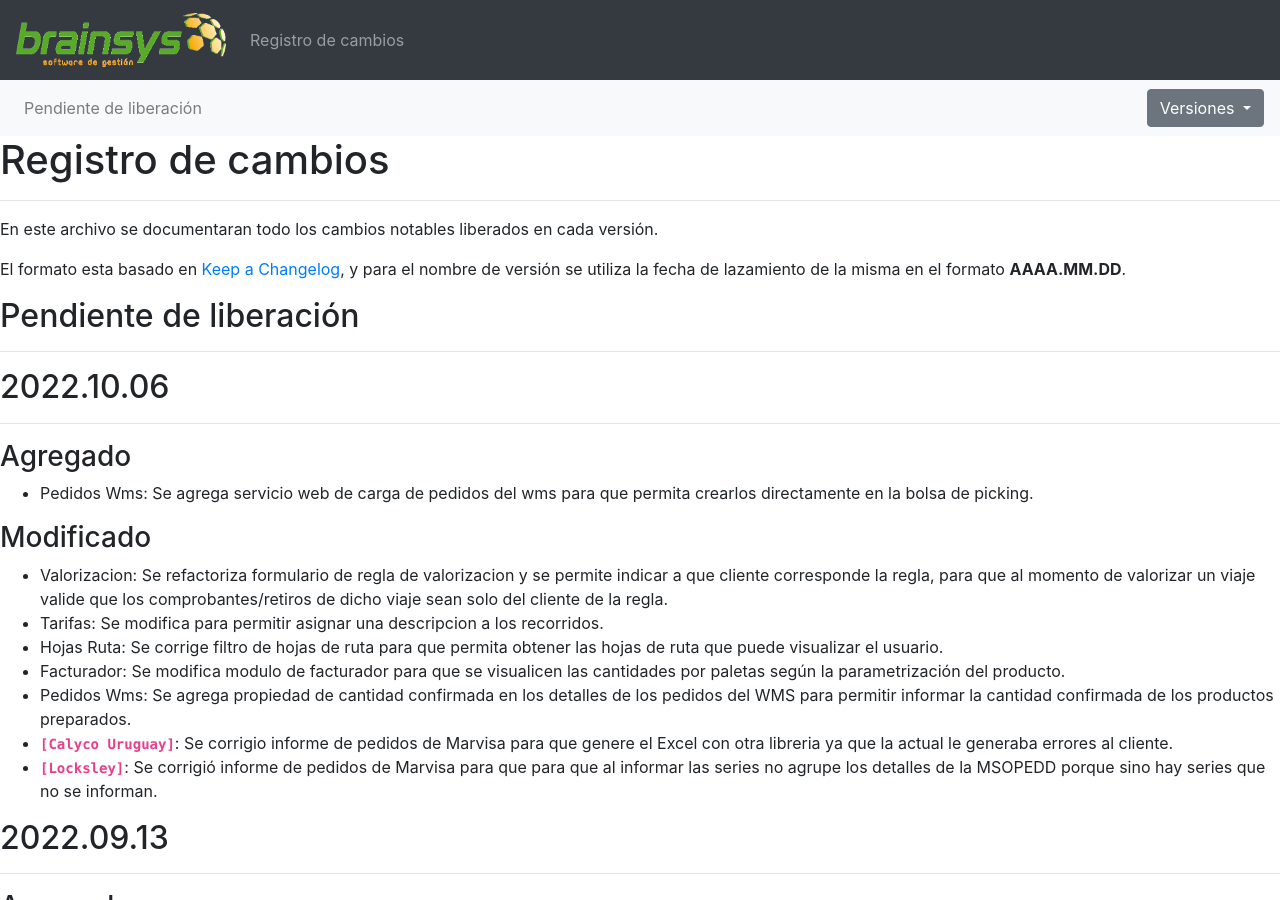
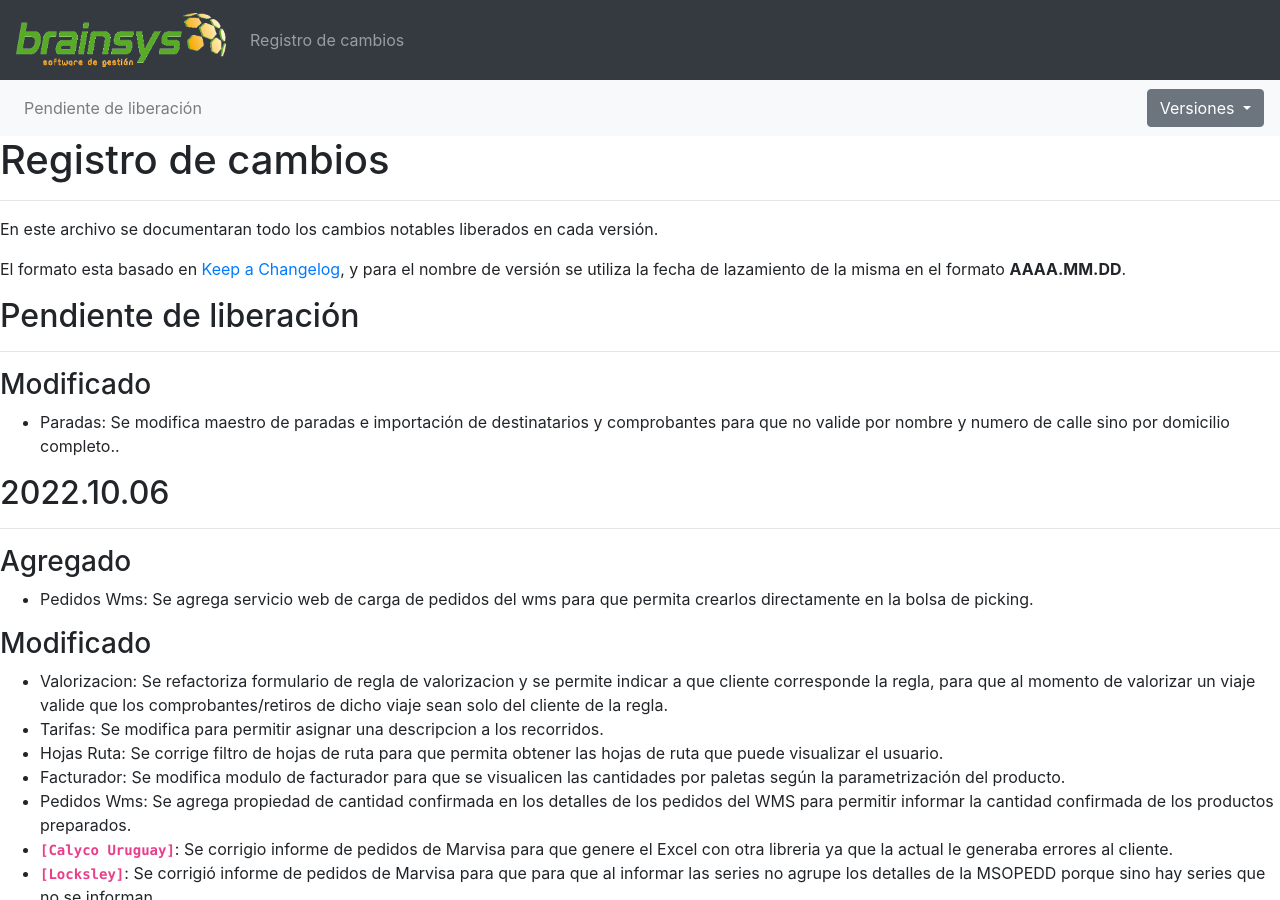
Before and after one commit to brainsys-arsaad/versionado, a Jekyll site: the page built from registro-cambios.markdown, in a window 1280 px wide and 900 px high. Built offline with Jekyll 4.4.1, drawn with Linux system fonts in a browser that asks for light colours.

Commit message:
Update registro-cambios.markdown

```diff
--- a/registro-cambios.markdown
+++ b/registro-cambios.markdown
@@ -77,6 +77,9 @@ El formato esta basado en [Keep a Changelog](https://keepachangelog.com/es-ES/1.
 
 ## Pendiente de liberación
 ---
+
+### Modificado
+- Paradas: Se modifica maestro de paradas e importación de destinatarios y comprobantes para que no valide por nombre y numero de calle sino por domicilio completo..
 
 ## 2022.10.06
 ---
```
